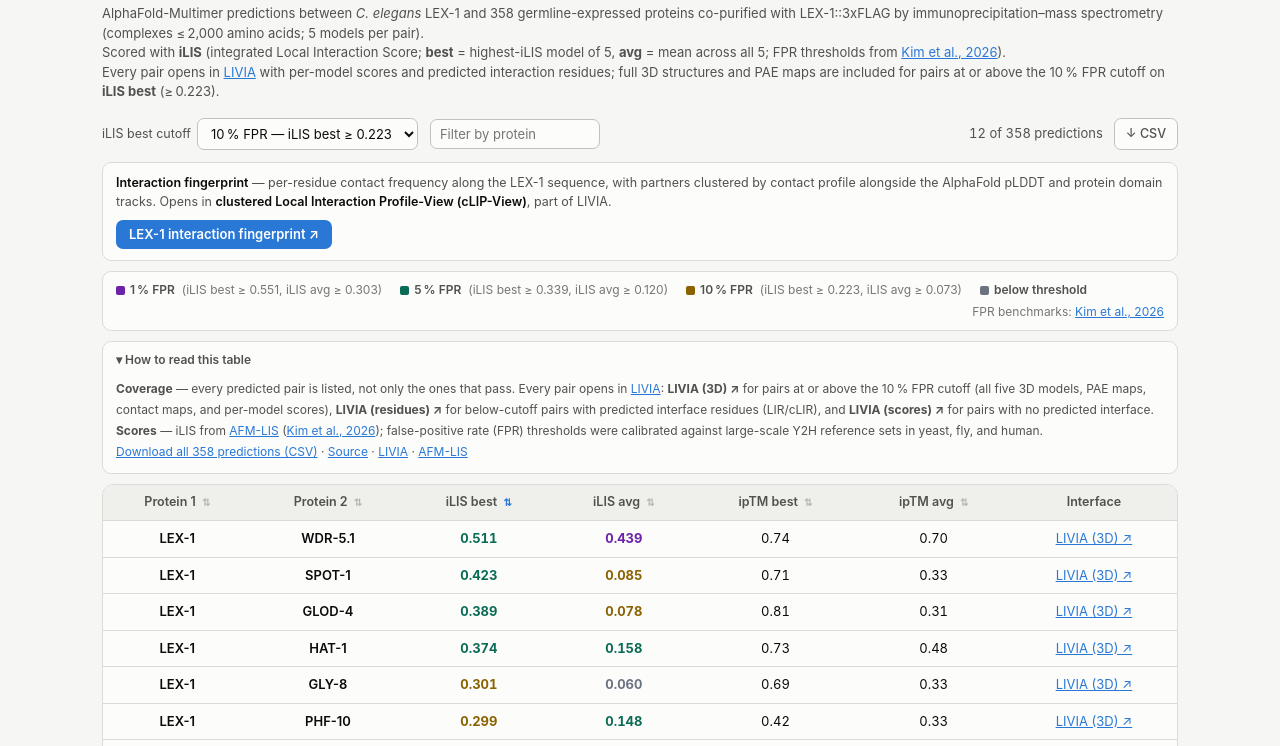
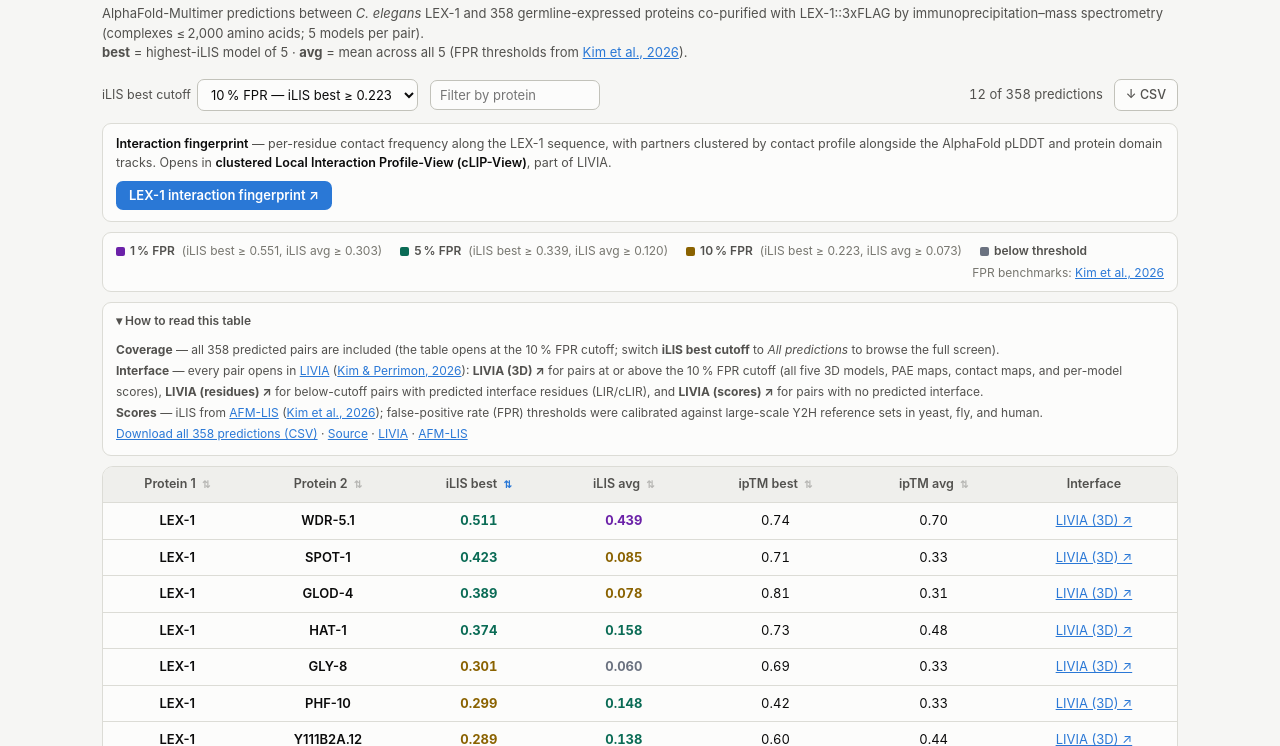
Before and after one commit to flyark/LEX1-interactome-screen, a plain HTML site: page index.html in a window 1280 px wide. Both pictures are taken after a click on the heading "How to read this table". Shown: the part 51-797 px from the top of the page. Drawn offline with Linux system fonts and the light colour scheme.

Commit message:
Update table guide and intro wording

```diff
--- a/index.html
+++ b/index.html
@@ -120,7 +120,7 @@ a{color:var(--accent)}
 <body>
 <div class="wrap">
   <h1>LEX-1 Interactome AlphaFold-Multimer Screen</h1>
-  <p class="sub">AlphaFold-Multimer predictions between <em>C.&nbsp;elegans</em> LEX-1 and 358 germline-expressed proteins co-purified with LEX-1::3xFLAG by immunoprecipitation&ndash;mass spectrometry (complexes &le;&thinsp;2,000 amino acids; 5 models per pair).<br>Scored with <strong>iLIS</strong> (integrated Local Interaction Score; <strong>best</strong> = highest-iLIS model of 5, <strong>avg</strong> = mean across all 5; FPR thresholds from <a href="https://doi.org/10.64898/2026.04.14.718529" target="_blank" rel="noopener">Kim et al., 2026</a>).<br>Every pair opens in <a href="https://flyark.github.io/LIVIA" target="_blank" rel="noopener">LIVIA</a> with per-model scores and predicted interaction residues; full 3D structures and PAE maps are included for pairs at or above the 10&thinsp;% FPR cutoff on <strong>iLIS best</strong> (&ge;&thinsp;0.223).</p>
+  <p class="sub">AlphaFold-Multimer predictions between <em>C.&nbsp;elegans</em> LEX-1 and 358 germline-expressed proteins co-purified with LEX-1::3xFLAG by immunoprecipitation&ndash;mass spectrometry (complexes &le;&thinsp;2,000 amino acids; 5 models per pair).<br><strong>best</strong> = highest-iLIS model of 5 &middot; <strong>avg</strong> = mean across all 5 (FPR thresholds from <a href="https://doi.org/10.64898/2026.04.14.718529" target="_blank" rel="noopener">Kim et al., 2026</a>).</p>
 
   <div class="bar">
     <div class="tabs" id="tabs"></div>
@@ -155,8 +155,8 @@ a{color:var(--accent)}
   <details class="howto">
     <summary>How to read this table</summary>
     <div class="body">
-      <strong>Coverage</strong> &mdash; every predicted pair is listed, not only the ones that pass.
-      Every pair opens in <a href="https://flyark.github.io/LIVIA" target="_blank" rel="noopener">LIVIA</a>: <strong>LIVIA (3D) &#8599;</strong> for pairs at or above the 10&thinsp;% FPR cutoff (all five 3D models, PAE maps, contact maps, and per-model scores), <strong>LIVIA (residues) &#8599;</strong> for below-cutoff pairs with predicted interface residues (LIR/cLIR), and <strong>LIVIA (scores) &#8599;</strong> for pairs with no predicted interface.<br>
+      <strong>Coverage</strong> &mdash; all 358 predicted pairs are included (the table opens at the 10&thinsp;% FPR cutoff; switch <strong>iLIS best cutoff</strong> to <em>All predictions</em> to browse the full screen).<br>
+      <strong>Interface</strong> &mdash; every pair opens in <a href="https://flyark.github.io/LIVIA" target="_blank" rel="noopener">LIVIA</a> (<a href="https://doi.org/10.64898/2026.05.01.721633" target="_blank" rel="noopener">Kim &amp; Perrimon, 2026</a>): <strong>LIVIA (3D) &#8599;</strong> for pairs at or above the 10&thinsp;% FPR cutoff (all five 3D models, PAE maps, contact maps, and per-model scores), <strong>LIVIA (residues) &#8599;</strong> for below-cutoff pairs with predicted interface residues (LIR/cLIR), and <strong>LIVIA (scores) &#8599;</strong> for pairs with no predicted interface.<br>
       <strong>Scores</strong> &mdash; iLIS from <a href="https://github.com/flyark/AFM-LIS" target="_blank" rel="noopener">AFM-LIS</a> (<a href="https://doi.org/10.64898/2026.04.14.718529" target="_blank" rel="noopener">Kim et al., 2026</a>); false-positive rate (FPR) thresholds were calibrated against large-scale Y2H reference sets in yeast, fly, and human.<br>
       <a href="data/interactions.csv" download>Download all 358 predictions (CSV)</a> &middot;
       <a href="https://github.com/flyark/LEX1-interactome-screen" target="_blank" rel="noopener">Source</a> &middot;
```
